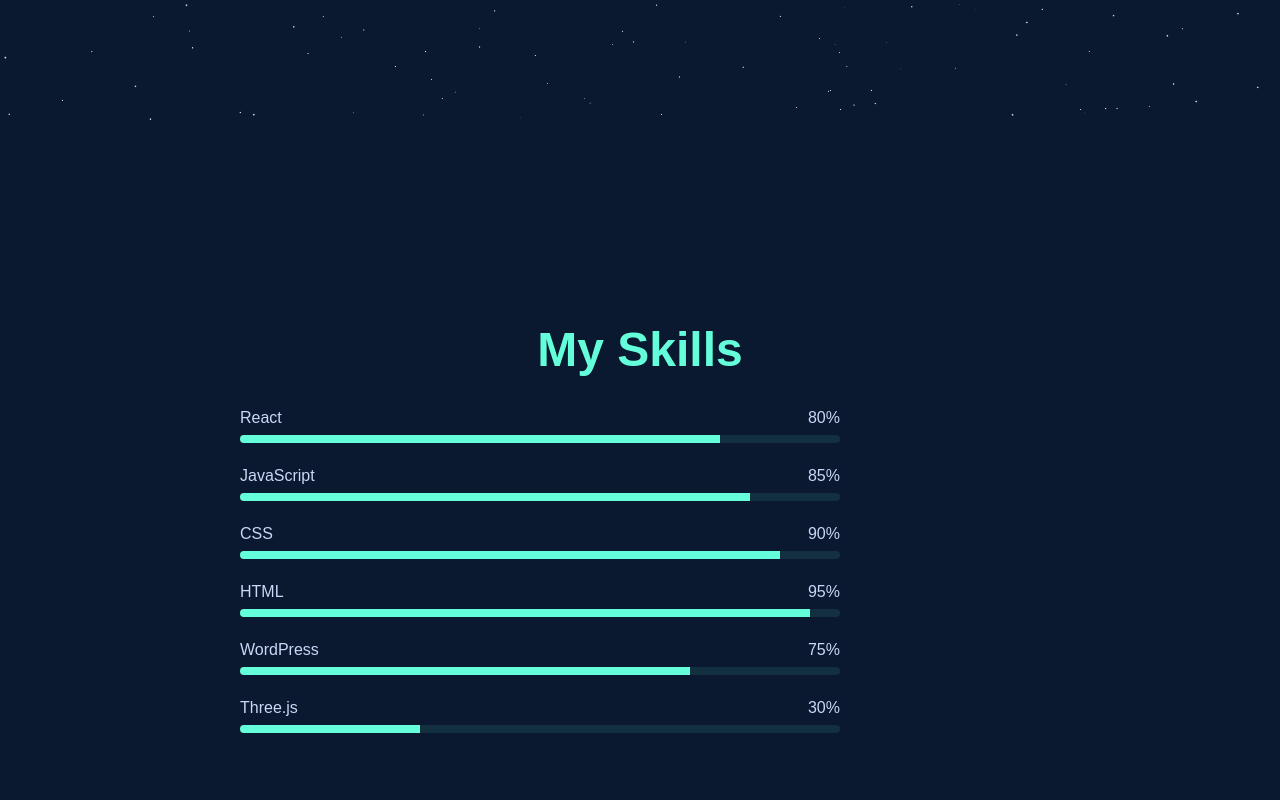
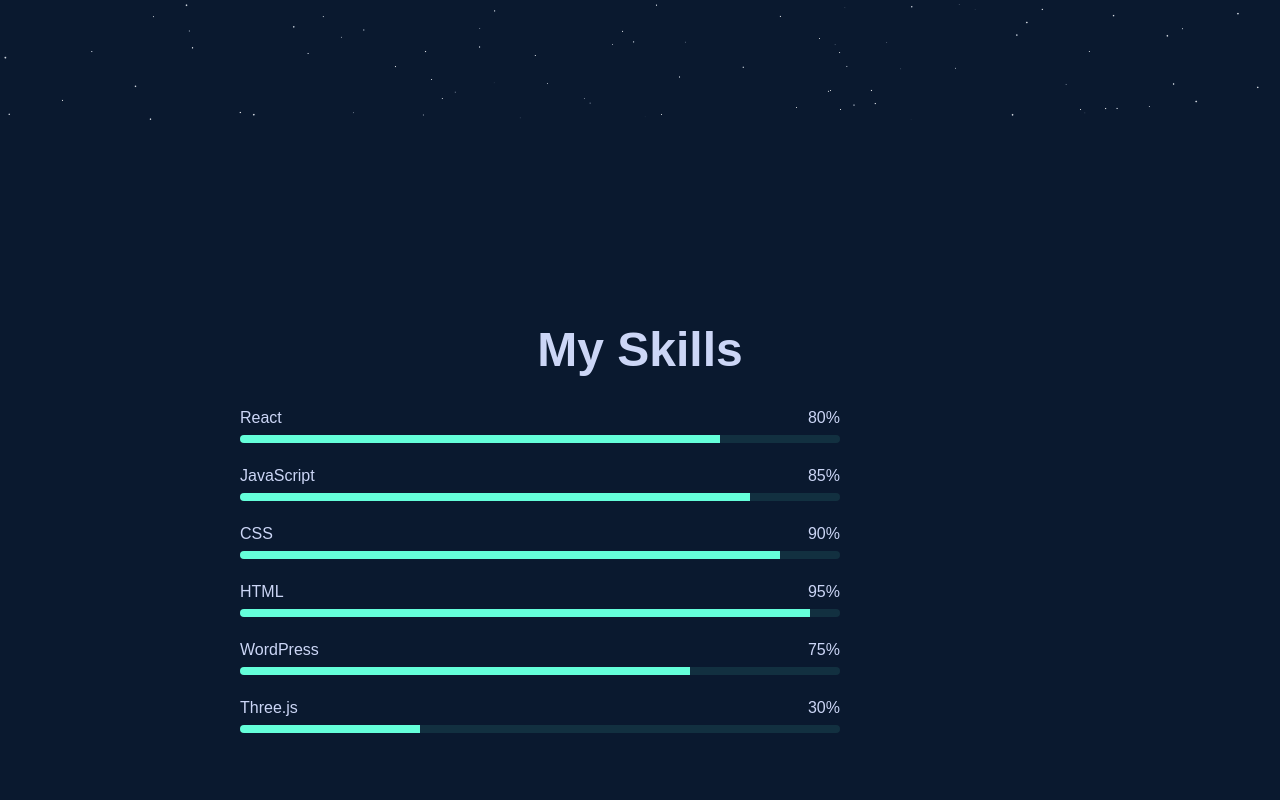
Before and after one commit to hania-cs/MyPortfolio, a React (Vite) app: page / in a window 1280 px wide. Shown: the part 680-1480 px from the top of the page. Built offline with nearby package versions, Linux system fonts and the light colour scheme; a web font is replaced by a local one.

Commit message:
fix color in skills section

```diff
--- a/src/components/SkillsSection.jsx
+++ b/src/components/SkillsSection.jsx
@@ -60,14 +60,14 @@
       flexDirection: 'column',
       justifyContent: 'center',
       alignItems: 'center',
-      padding: '2rem',
+      padding: '1rem',
       color: currentTheme.text,
       transition: 'color 0.3s ease',
     }}>
       <h2 style={{
         fontSize: '3rem',
         marginBottom: '2rem',
-        color: currentTheme.accent,
+        color: currentTheme.text,
       }}>
         My Skills
       </h2>
```
